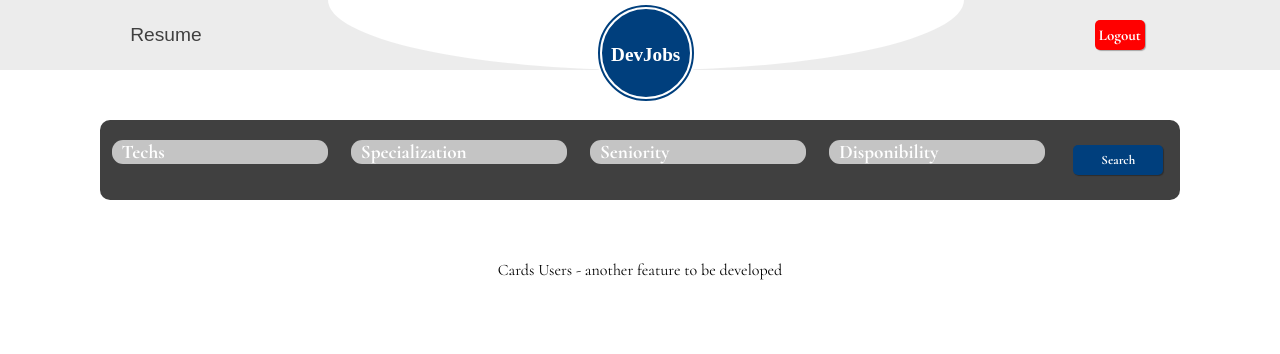
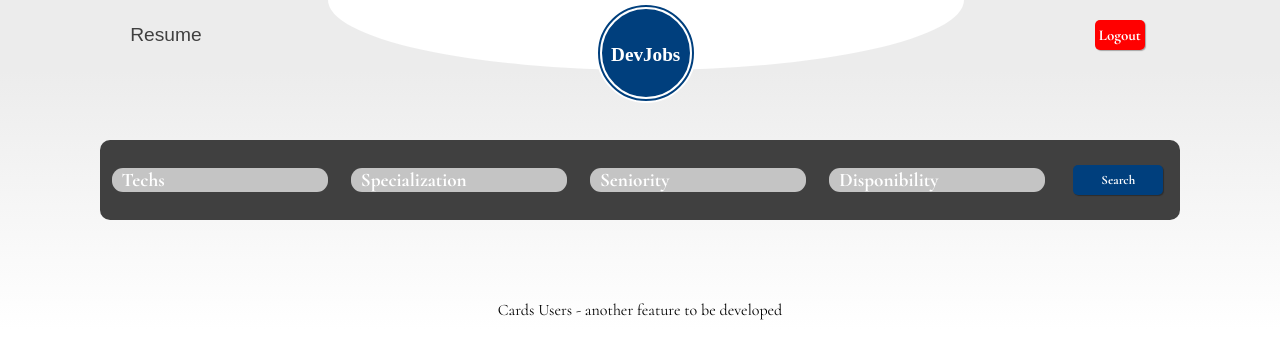
Before and after one commit to brunovcg/devjobs, a React (Create React App) app: page /search in a window 1280 px wide. Shown: the top 354 px of the page. Built offline with nearby package versions, Linux system fonts and the light colour scheme; a web font is replaced by a local one.

Commit message:
style: include background for the page and fix search bar align items

```diff
--- a/src/pages/Search/index.jsx
+++ b/src/pages/Search/index.jsx
@@ -1,11 +1,11 @@
 // import Header from '../../components/Header';
 import Button from '../../components/Button';
 import Input from '../../components/Input';
-import {ContainerSearch, ContainerCards, SearchBar} from "./styles";
+import {ContainerPage, ContainerSearch, ContainerCards, SearchBar} from "./styles";
 
 const Search = () => {
     return (
-        <>
+        <ContainerPage>
             {/* <Header/> */}
             <ContainerSearch>
                 <SearchBar>
@@ -19,7 +19,7 @@ const Search = () => {
             <ContainerCards>
                 <p>Cards Users - another feature to be developed</p>
             </ContainerCards>
-        </>
+        </ContainerPage>
     )
 }
 
--- a/src/pages/Search/styles.jsx
+++ b/src/pages/Search/styles.jsx
@@ -1,7 +1,11 @@
 import styled from 'styled-components';
 
+export const ContainerPage = styled.div`
+    background-image: var(--gradient-white);
+`
+
 export const ContainerSearch = styled.div`
-    padding: 50px 100px;
+    padding: 70px 100px;
 `
 
 export const SearchBar = styled.div`
@@ -9,6 +13,7 @@ export const SearchBar = styled.div`
     flex-direction: row;
     flex-wrap: wrap;
     justify-content: space-around;
+    align-items: center;
     background-color: var(--dark-grey);
     border-radius: 10px;
     padding: 20px 0;
```
